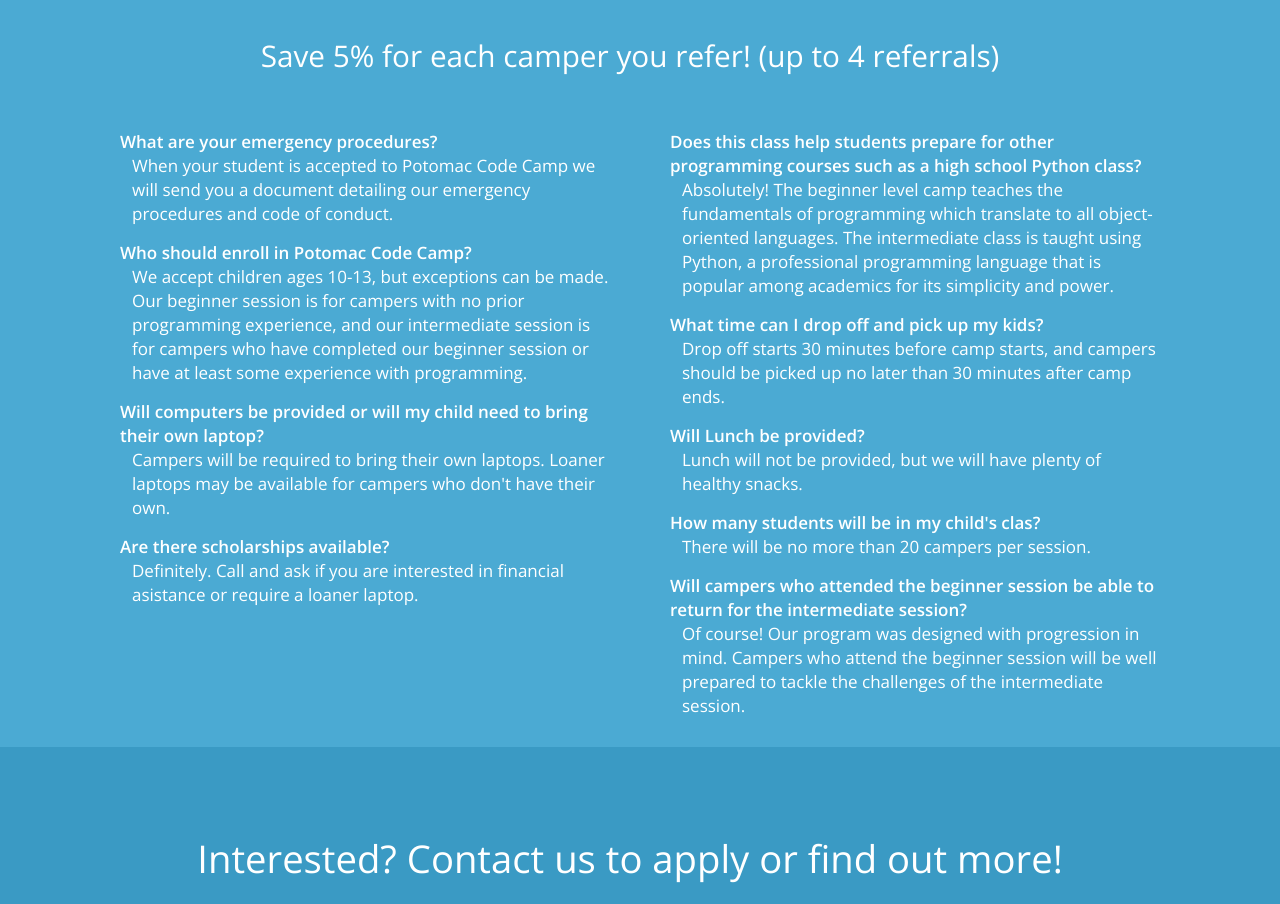
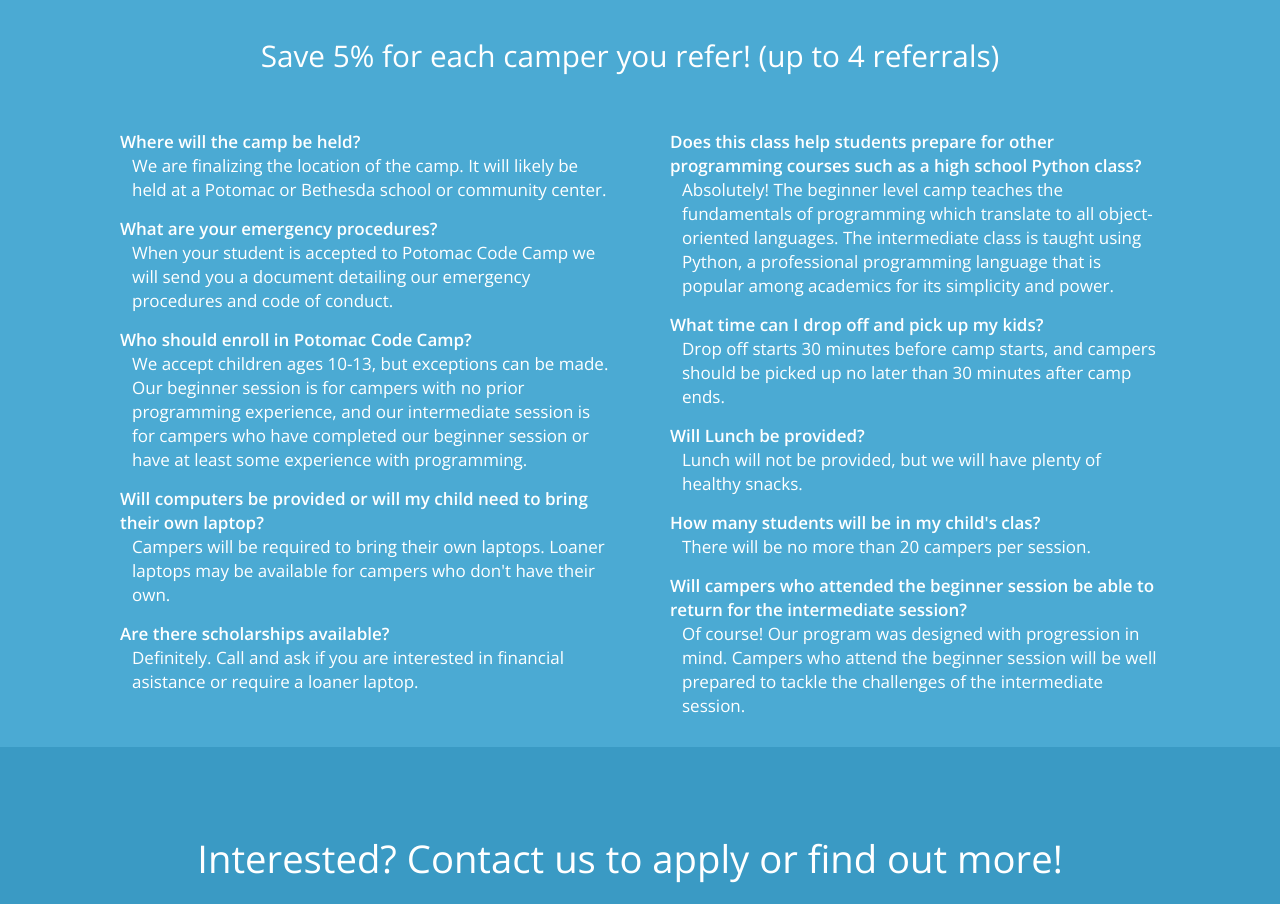
Before and after one commit to ameensol/summercamp, a website with bundled scripts: page views/story.html in a window 1280 px wide. Shown: the part 3625-4529 px from the top of the page. Built offline with nearby package versions, Linux system fonts and the light colour scheme; files whose address does not match are found by name.

Commit message:
adds location to FAQ again

```diff
--- a/package.json
+++ b/package.json
@@ -1,6 +1,6 @@
 {
   "name": "summercamp",
-  "version": "0.0.6-11",
+  "version": "0.0.6-13",
   "private": true,
   "scripts": {
     "start": "node app.js"
--- a/views/story.html
+++ b/views/story.html
@@ -254,6 +254,9 @@
         <div class="row-fluid">
           <div class="span6">
             <dl>
+              <dt>Where will the camp be held?</dt>
+                <dd>We are finalizing the location of the camp. It will likely be held at a Potomac or Bethesda school or community center.<dd>
+              <div class="spacer"></div>
               <dt>What are your emergency procedures?</dt>
                 <dd>When your student is accepted to Potomac Code Camp we will send you a document detailing our emergency procedures and code of conduct.<dd>
               <div class="spacer"></div>
```
